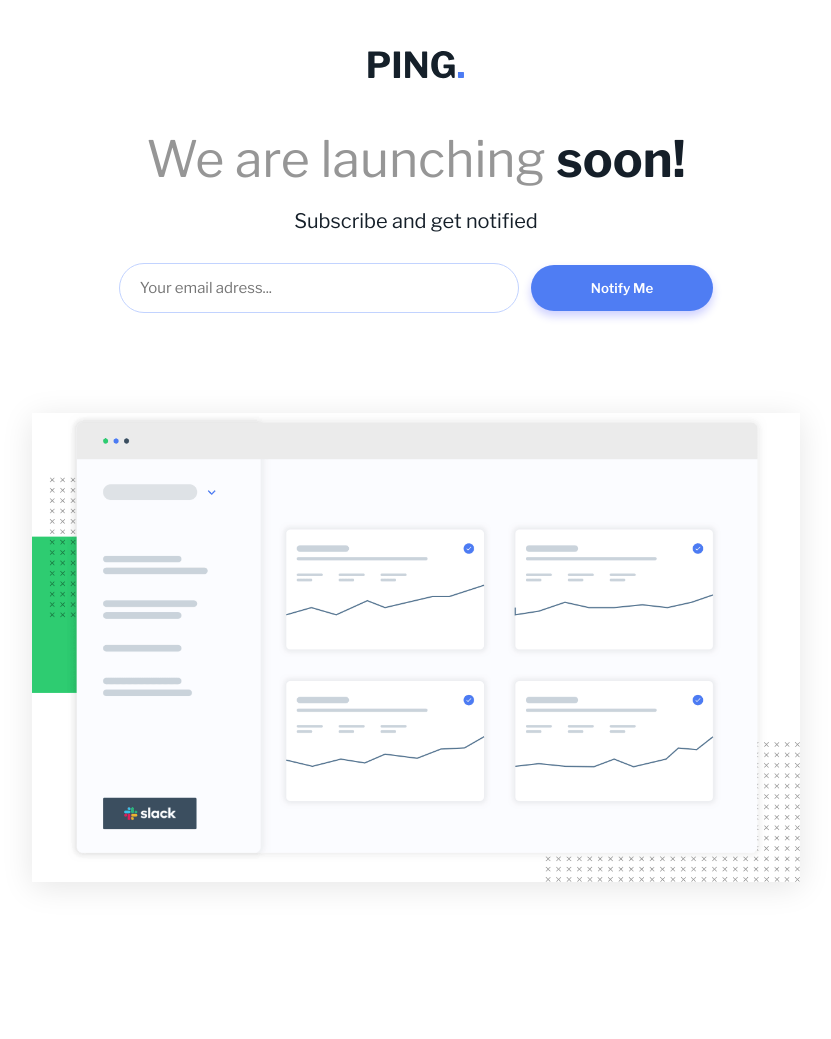
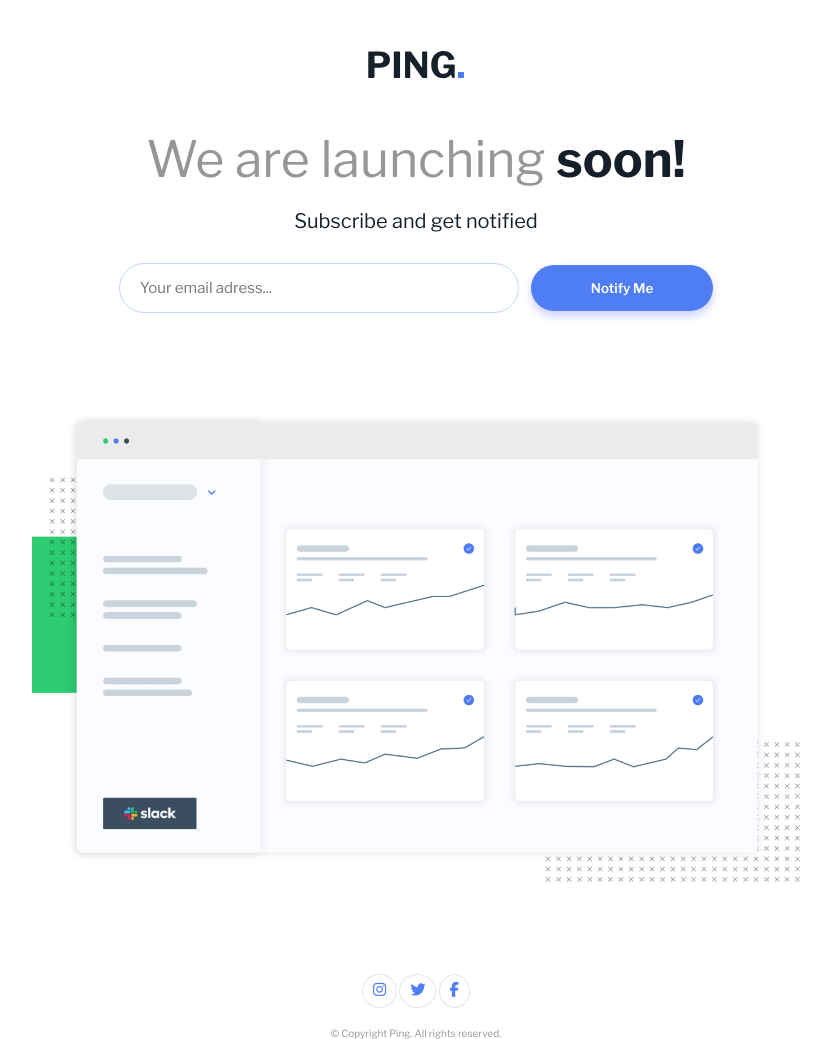
Before and after one commit to realnico/Coming-soon-form, a plain HTML site: page index.html in a window 1280 px wide. Shown: the whole page, without its empty margins (224-1055 px from the left). Before the commit the page ends 982 px from the top, so only its background shows below. Drawn offline with nearby package versions, Linux system fonts and the light colour scheme.

Commit message:
Created the footer

```diff
--- a/index.html
+++ b/index.html
@@ -9,6 +9,10 @@
       href="https://fonts.googleapis.com/css2?family=Libre+Franklin:wght@400;600;700&display=swap"
       rel="stylesheet"
     />
+    <script
+      src="https://kit.fontawesome.com/2c0bc8ba25.js"
+      crossorigin="anonymous"
+    ></script>
     <link rel="stylesheet" href="/styles/style.css" />
     <title>Coming soon | Page</title>
   </head>
@@ -29,6 +33,16 @@
         <button type="submit">Notify Me</button>
       </form>
       <img id="illustration" src="/images/illustration-dashboard.png" alt="" />
+      <footer>
+        <ul>
+          <li>
+            <a class="icon" href="/"><i class="fab fa-instagram"></i></a>
+            <a class="icon" href="/"><i class="fab fa-twitter"></i></a>
+            <a class="icon" href="/"><i class="fab fa-facebook-f"></i></a>
+          </li>
+        </ul>
+        <p>&copy; Copyright Ping. All rights reserved.</p>
+      </footer>
     </main>
   </body>
 </html>
--- /dev/null
+++ b/styles/_footer.scss
@@ -0,0 +1,25 @@
+footer {
+  ul {
+    list-style: none;
+  }
+
+  a {
+    color: $primary;
+  }
+
+  i {
+    font-size: 1.5rem;
+    flex-direction: column;
+  }
+
+  .icon {
+    border: 1px solid rgba($color: #000000, $alpha: 0.1);
+    border-radius: 50%;
+    padding: 1rem;
+  }
+
+  p {
+    margin-top: 3rem;
+    color: $neutral-gray;
+  }
+}
--- a/styles/_image.scss
+++ b/styles/_image.scss
@@ -3,5 +3,4 @@
   height: 60%;
   margin: 10rem 10rem;
   align-self: center;
-  box-shadow: 0px 5px 30px rgba($color: #000000, $alpha: 0.1);
 }
--- a/styles/style.scss
+++ b/styles/style.scss
@@ -2,3 +2,4 @@
 @import "main";
 @import "button";
 @import "image";
+@import "footer";
```
Also changed, not shown: styles/style.css, 1 other file.
